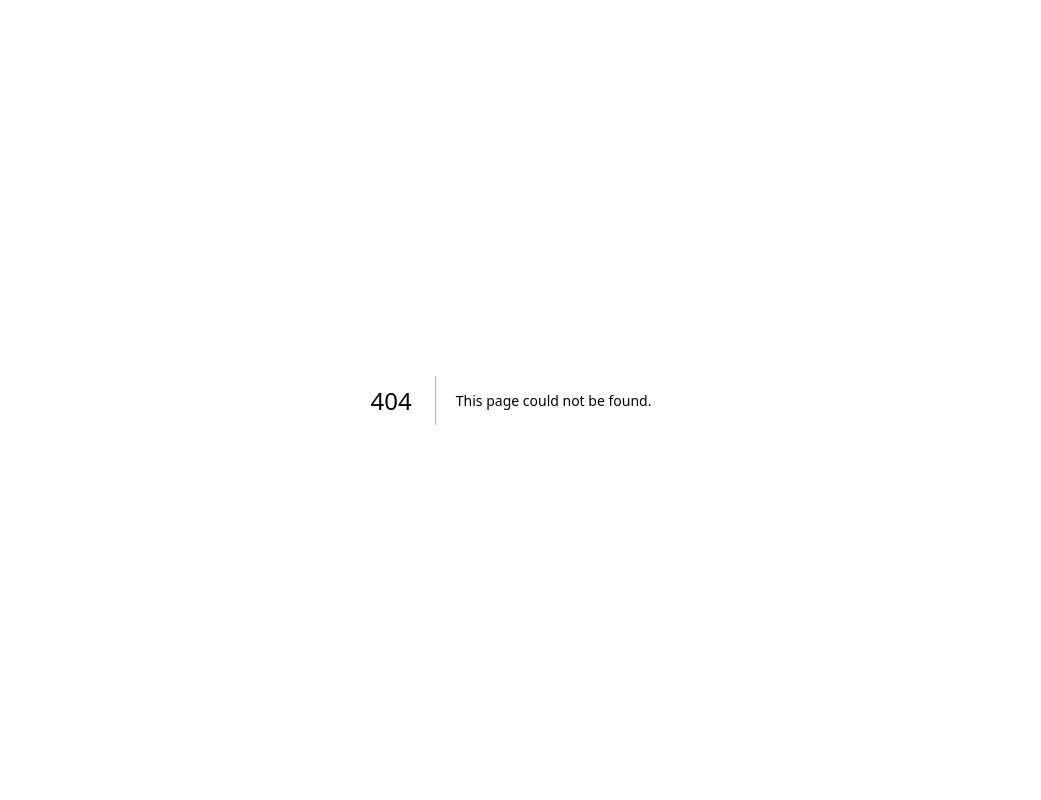
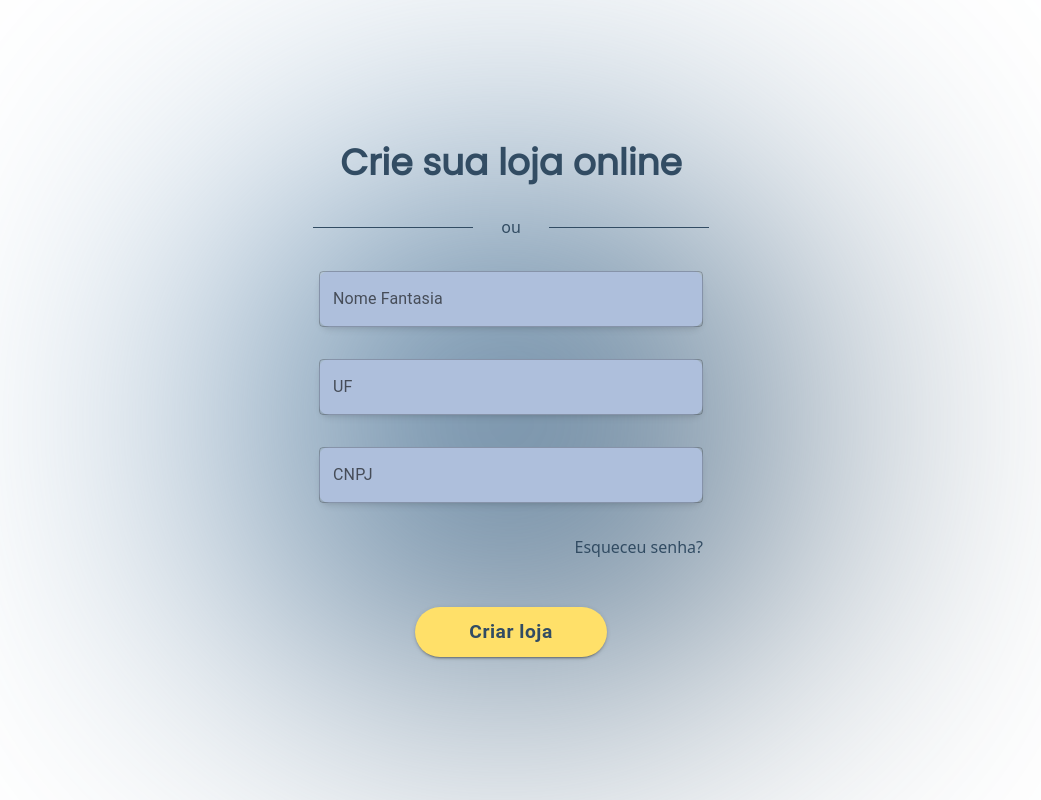
Before and after one commit to projetovinius/shopiaui_front_next, a Next.js app: page /signup_saller in a window 1280 px wide. Before the commit this address had no page. Shown: the whole page, without its empty margins (129-1170 px from the left). Built offline with nearby package versions, Linux system fonts and the light colour scheme.

Commit message:
feat: add integration signup Saller from api

```diff
--- /dev/null
+++ b/src/api/post/signupSallerApi.ts
@@ -0,0 +1,19 @@
+import { SallerSignupProps } from "@/types/saller_signup_model";
+import { api } from "../api";
+
+export async function signupSallerApi(data: SallerSignupProps, token: string|null) {
+    try {
+        const response = await api.post(
+            '/stores',
+            data,
+            {
+                headers: {
+                    'Authorization': `Bearer ${token}`
+                }
+            }
+        );
+        return response.data;
+    } catch (error) {
+        console.error(error);
+    }
+};
--- a/src/app/page.tsx
+++ b/src/app/page.tsx
@@ -1,10 +1,12 @@
+import Header from "@/components/Header/Header";
 import PrivateRoute from "@/components/PrivateRouter";
 
 
 export default function Home() {
   return (
-    <PrivateRoute>
-      <p></p>
-    </PrivateRoute>
+    <>
+        <Header/>
+        <p>aaaaaaaaaaaa</p>
+    </>
   );
 }
--- /dev/null
+++ b/src/app/signup_saller/page.tsx
@@ -0,0 +1,120 @@
+'use client'
+import PrivateRoute from "@/components/PrivateRouter"
+import { Box, Button, TextField } from "@mui/material"
+import { Poppins } from "next/font/google"
+import useSignupSallerForm from "@/hooks/useSignupSallerForm"
+import {useForm,  } from 'react-hook-form'
+import { SallerSignupProps } from "@/types/saller_signup_model"
+
+export const poppins = Poppins({
+    subsets: ['latin'],
+    weight: '400',
+  })
+
+export default function SignupSaller() {
+    const { handleSubmit, register } = useForm<SallerSignupProps>()
+
+    const { handleOnSubmit} = useSignupSallerForm()
+    return (
+        // <PrivateRoute>
+
+                <div className='bg-[url("/Ellipse.Esquerda(12).svg")] bg-contain bg-center flex items-center justify-center w-full h-screen'>
+                <main className=" w-1/2 h-[400px] flex items-center justify-center flex-col gap-8">
+                <div className={poppins.className}>
+                    <p className="text-[#324C63] font-bold text-4xl">Crie sua loja online</p>
+                </div>
+                <div className="flex items-center justify-center flex-row gap-7">
+                    <div className="bg-[#324C63] w-40 h-[1px]">
+                    </div>
+                    <div>
+                    <p className='text-[#324C63]'>ou</p>
+                    </div>
+                    <div className="bg-[#324C63] w-40 h-[1px]">
+                    </div>
+                </div>
+                <div className='w-[60%]'>
+                    <Box
+                    component={'form'}
+                    onSubmit={handleSubmit(handleOnSubmit)}
+                    noValidate
+                    autoComplete="off"
+                    sx={{ display: 'flex', flexDirection: 'column', gap: 6, width: '100%', alignItems: 'center'}}
+                    >
+                    <div
+                        className='w-full flex flex-col gap-8'
+                    >
+                        <TextField
+                        id="email"
+                        label="Nome Fantasia"
+                        variant="outlined"
+                        fullWidth
+                        {...register('nome_fantasia')}
+                        sx={{
+                            border: 'none !important',
+                            borderRadius: '10px',
+                            backgroundColor: '#AEBFDC',
+                            boxShadow:
+                                '0px 4px 6px -1px rgba(0, 0, 0, 0.1), 0px 2px 4px -2px rgba(0, 0, 0, 0.06)',
+                        }}
+                        autoComplete="off"
+                        />
+                        <TextField
+                        id="email"
+                        label="UF"
+                        variant="outlined"
+                        fullWidth
+                        {...register('uf')}
+                        sx={{
+                            border: 'none !important',
+                            borderRadius: '10px',
+                            backgroundColor: '#AEBFDC',
+                            boxShadow:
+                                '0px 4px 6px -1px rgba(0, 0, 0, 0.1), 0px 2px 4px -2px rgba(0, 0, 0, 0.06)',
+                        }}
+                        autoComplete="off"
+                        />
+                        <TextField
+                        id="senha"
+                        label="CNPJ"
+                        variant="outlined"
+                        fullWidth
+                        {...register('cnpj')}
+                        sx={{
+                            border: 'none !important',
+                            borderRadius: '10px !important',
+                            backgroundColor: '#AEBFDC',
+                            boxShadow:
+                                '0px 4px 6px -1px rgba(0, 0, 0, 0.1), 0px 2px 4px -2px rgba(0, 0, 0, 0.06)',
+                        }}
+                        autoComplete="off"
+                        />
+                        <div className="w-full justify-end text-[#324C63]"><p className='text-end'>Esqueceu senha?</p></div>
+                    </div>
+                    <div
+                        className='w-full flex flex-col gap-4 items-center justify-center'
+                    >
+                        <Button
+                        type="submit"
+                        variant="contained"
+                        color="primary"
+                        sx={{
+                            backgroundColor: '#FFE069',
+                            width: '50%',
+                            color: '#324C63',
+                            fontSize: '1.2rem',
+                            padding: '8px',
+                            borderRadius: '34px',
+                            fontWeight: '700',
+                            textTransform: 'none'
+                        }}
+                        >
+                            Criar loja
+                        </Button>
+                    </div>
+                    </Box>
+                </div>
+                </main>
+            </div>
+        // </PrivateRoute>
+    )
+};
--- /dev/null
+++ b/src/components/Header/Header.tsx
@@ -0,0 +1,43 @@
+import * as React from 'react';
+import { styled, alpha } from '@mui/material/styles';
+import AppBar from '@mui/material/AppBar';
+import Box from '@mui/material/Box';
+import Toolbar from '@mui/material/Toolbar';
+import IconButton from '@mui/material/IconButton';
+import Typography from '@mui/material/Typography';
+import InputBase from '@mui/material/InputBase';
+import MenuIcon from '@mui/icons-material/Menu';
+import SearchIcon from '@mui/icons-material/Search';
+import { Button } from '@mui/material';
+
+
+export default function Header() {
+    return (
+
+    <Box sx={{ flexGrow: 1, backgroundColor: 'red !important' }}>
+    <AppBar position="static" sx={{ backgroundColor: 'green' }}>
+      <Toolbar>
+        <IconButton
+          size="large"
+          edge="start"
+          color="inherit"
+          aria-label="open drawer"
+          sx={{ mr: 2 }}
+        >
+          <MenuIcon />
+        </IconButton>
+        <Typography
+          variant="h6"
+          noWrap
+          component="div"
+          sx={{ flexGrow: 1, display: { xs: 'none', sm: 'block' } }}
+        >
+          MUI
+        </Typography>
+        <Button>
+          Minha loja
+        </Button>
+      </Toolbar>
+    </AppBar>
+  </Box>)
+};
--- a/src/contexts/AuthContext.tsx
+++ b/src/contexts/AuthContext.tsx
@@ -1,5 +1,5 @@
 "use client"
-import { SignInProps } from "@/types/auth_signin_model";
+import { SignInProps, UserProps } from "@/types/auth_signin_model";
 import { createContext, ReactNode, useEffect, useState } from "react";
 import Cookies from 'js-cookie'
 import { useSigninMutation } from "@/hooks/mutations/useSigninMutation";
@@ -9,6 +9,7 @@ interface AuthContextData {
   token: string | null;
   login: (data: SignInProps) => void;
   logout: () => void;
+  user: UserProps | null
   isAuthenticated: boolean;
   isLoading: boolean;
 }
@@ -21,6 +22,7 @@ interface AuthProviderProps {
 
 function AuthProvider({ children }: AuthProviderProps) {
     const [token, setToken] = useState<string | null>(null);
+    const [user, setUser] = useState<UserProps|null>(null)
     const [isLoading, setIsLoading] = useState(false);
     const signinMutation = useSigninMutation();
     const router = useRouter()
@@ -40,10 +42,13 @@ function AuthProvider({ children }: AuthProviderProps) {
         signinMutation.mutate(data, {
             onSuccess: (response) => {
                     const accessToken = response?.token;
+                    const user = response?.user;
+                    console.log('dados do usuário loggado: ', user)
                     console.log('Login bem-sucedido:', response);
                     Cookies.set("@authtoken", accessToken);
                     setToken(accessToken);
-                    router.push('/teste')
+                    setUser(user)
+                    router.push('/signup_saller')
             },
             onError: (error) => {
                 console.log(error)
@@ -63,7 +68,7 @@ function AuthProvider({ children }: AuthProviderProps) {
     const isAuthenticated = !!token
 
     return(
-        <AuthContext.Provider value={{token, login, logout, isLoading, isAuthenticated}}>
+        <AuthContext.Provider value={{token, user, login, logout, isLoading, isAuthenticated}}>
             {children}
         </AuthContext.Provider>
     )
--- /dev/null
+++ b/src/hooks/mutations/useSignupSallerMutation.tsx
@@ -0,0 +1,27 @@
+import { useContext } from "react";
+import { AuthContext } from "@/contexts/AuthContext";
+import { QueryClient, useMutation } from "@tanstack/react-query";
+import { signupSallerApi } from "@/api/post/signupSallerApi";
+import { SallerSignupProps } from "@/types/saller_signup_model";
+
+const queryClient = new QueryClient()
+
+function useSignupSallerMutation() {
+    const { token } = useContext(AuthContext);
+
+    return useMutation({
+        mutationFn: (data: SallerSignupProps) => {
+            return signupSallerApi(data, token);
+        },
+        onSuccess: (response) => {
+            queryClient.invalidateQueries({queryKey: ['saller']});
+            console.log('deu certo');
+            return response;
+        },
+        onError: (error) => {
+            console.error(error);
+        }
+    });
+}
+
+export { useSignupSallerMutation };
--- /dev/null
+++ b/src/hooks/useSignupSallerForm.tsx
@@ -0,0 +1,40 @@
+'use client'
+import { AuthContext } from "@/contexts/AuthContext";
+import { SallerSignupProps } from "@/types/saller_signup_model";
+import React,{ useContext, useState } from "react";
+// import { useForm } from "react-hook-form";
+import { useSignupSallerMutation } from "./mutations/useSignupSallerMutation";
+import { useRouter } from "next/navigation";
+// import { useForm } from "react-hook-form";
+
+export default function useSignupSallerForm() {
+    const router = useRouter()
+    // const [isLoading, setIsLoading] = useState(false)
+    const {user} = useContext(AuthContext)
+
+    const sallerSignupMutation = useSignupSallerMutation()
+
+    const handleOnSubmit = (data: SallerSignupProps) => {
+        // setIsLoading(true)
+        console.log(data)
+        return sallerSignupMutation.mutate(
+        {
+            ...data,
+            user_id: user?.id
+        },
+        {
+            onSuccess: (response) => {
+                console.log(response)
+                // setIsLoading(false)
+                router.push('/teste')
+            },
+            onError: (error) => {
+                console.error(error)
+            }
+        })
+    };
+
+    return {
+        handleOnSubmit,
+    };
+};
```
Also changed, not shown: src/types/auth_signin_model.d.ts (+10 -1 lines), src/types/saller_signup_model.d.ts (added, +10 -0 lines).
